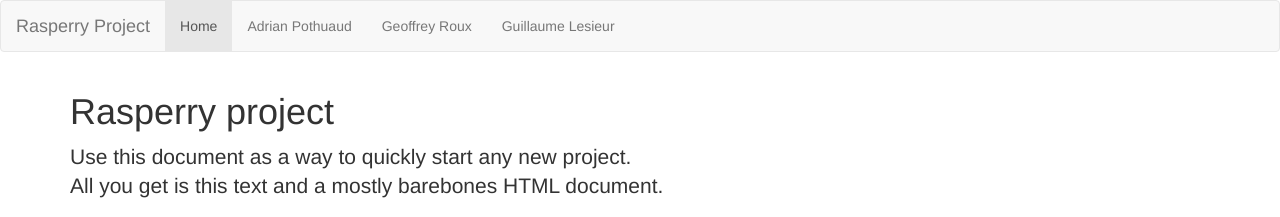
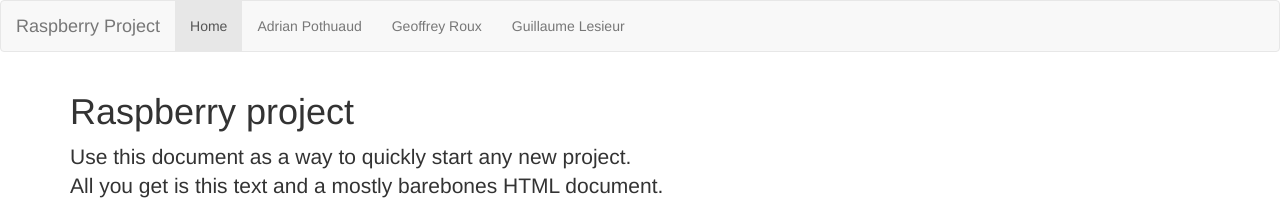
Before and after one commit to lesieurg/rasperry, a plain HTML site: page web/index.html in a window 1280 px wide. Shown: the top 217 px of the page. Drawn offline with nearby package versions, Linux system fonts and the light colour scheme.

Commit message:
change name RASP"B"ERRY

```diff
--- a/web/index.html
+++ b/web/index.html
@@ -7,6 +7,7 @@
   <link rel="stylesheet" href="https://maxcdn.bootstrapcdn.com/bootstrap/3.3.7/css/bootstrap.min.css">
   <script src="https://ajax.googleapis.com/ajax/libs/jquery/3.1.1/jquery.min.js"></script>
   <script src="https://maxcdn.bootstrapcdn.com/bootstrap/3.3.7/js/bootstrap.min.js"></script>
+
   <!-- Actualisation automatique -->
   <!-- <meta http-equiv="pragma" content="no-cache">
   <meta http-equiv="refresh" content="0" -->
@@ -16,7 +17,7 @@
   <nav class="navbar navbar-default">
   <div class="container-fluid">
     <div class="navbar-header">
-      <a class="navbar-brand" href="#">Rasperry Project</a>
+      <a class="navbar-brand" href="#">Raspberry Project</a>
     </div>
     <ul class="nav navbar-nav">
       <li class="active"><a href="#">Home</a></li>
@@ -30,7 +31,7 @@
 <!-- Container -->
 <div class="container">
   <div class="starter-template">
-    <h1>Rasperry project</h1>
+    <h1>Raspberry project</h1>
     <p class="lead">Use this document as a way to quickly start any new project.<br> All you get is this text and a mostly barebones HTML document.</p>
     <h2> Webcam </h2>
     <img src="webcam.jpg" width="580" height="460">
```
